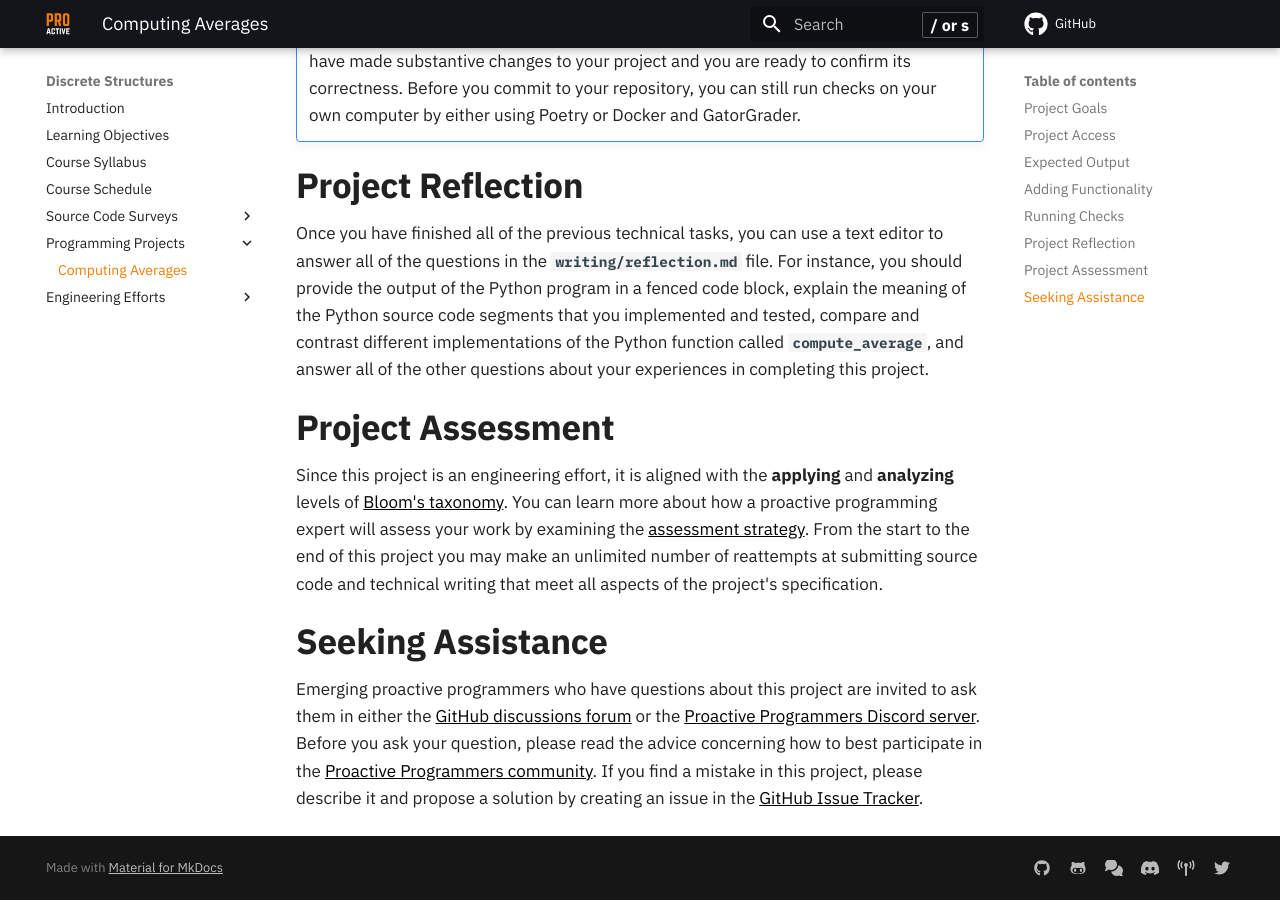
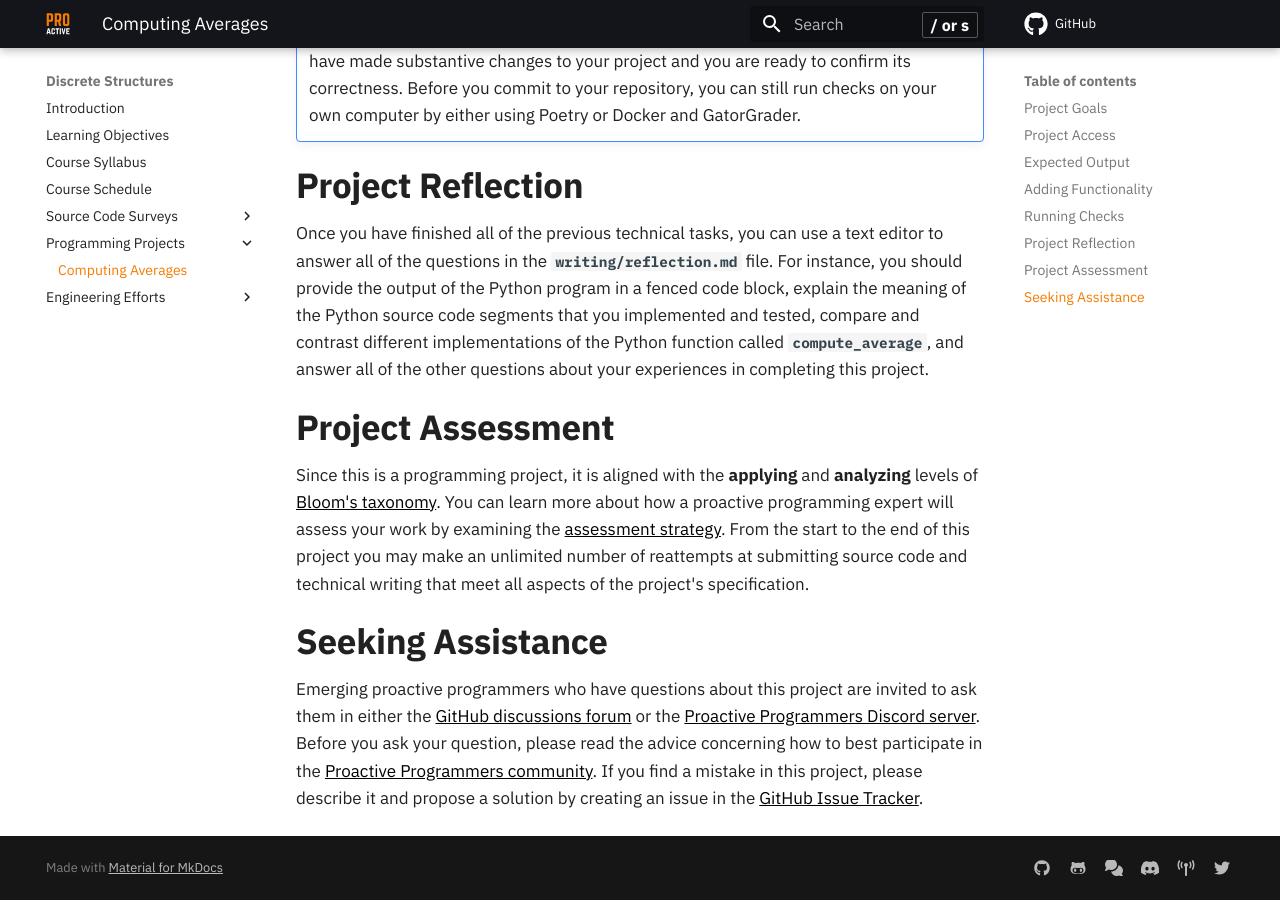
Before and after one commit to ProactiveProgrammers/www.proactiveprogrammers.com, an MkDocs documentation site: the page built from docs/discrete-structures/programming-projects/average-computation.md, in a window 1280 px wide and 900 px high, scrolled down 4867 px. Built offline with MkDocs 1.6.1 and Material for MkDocs 9.7.7, drawn with Linux system fonts in a browser that asks for light colours; comment, search, counter and statistics services are not loaded.

Commit message:
fix: Use programming project in average-computation.

```diff
--- a/docs/discrete-structures/programming-projects/average-computation.md
+++ b/docs/discrete-structures/programming-projects/average-computation.md
@@ -243,10 +243,10 @@ about your experiences in completing this project.
 
 ## Project Assessment
 
-Since this project is an engineering effort, it is aligned with the **applying**
-and **analyzing** levels of [Bloom's
-taxonomy](proactive-learning/blooms-taxonomy/). You can learn more about how a
-proactive programming expert will assess your work by examining the [assessment
+Since this is a programming project, it is aligned with the **applying** and
+**analyzing** levels of [Bloom's taxonomy](proactive-learning/blooms-taxonomy/).
+You can learn more about how a proactive programming expert will assess your
+work by examining the [assessment
 strategy](/proactive-learning/assessment-strategy/). From the start to the end
 of this project you may make an unlimited number of reattempts at submitting
 source code and technical writing that meet all aspects of the project's
```
